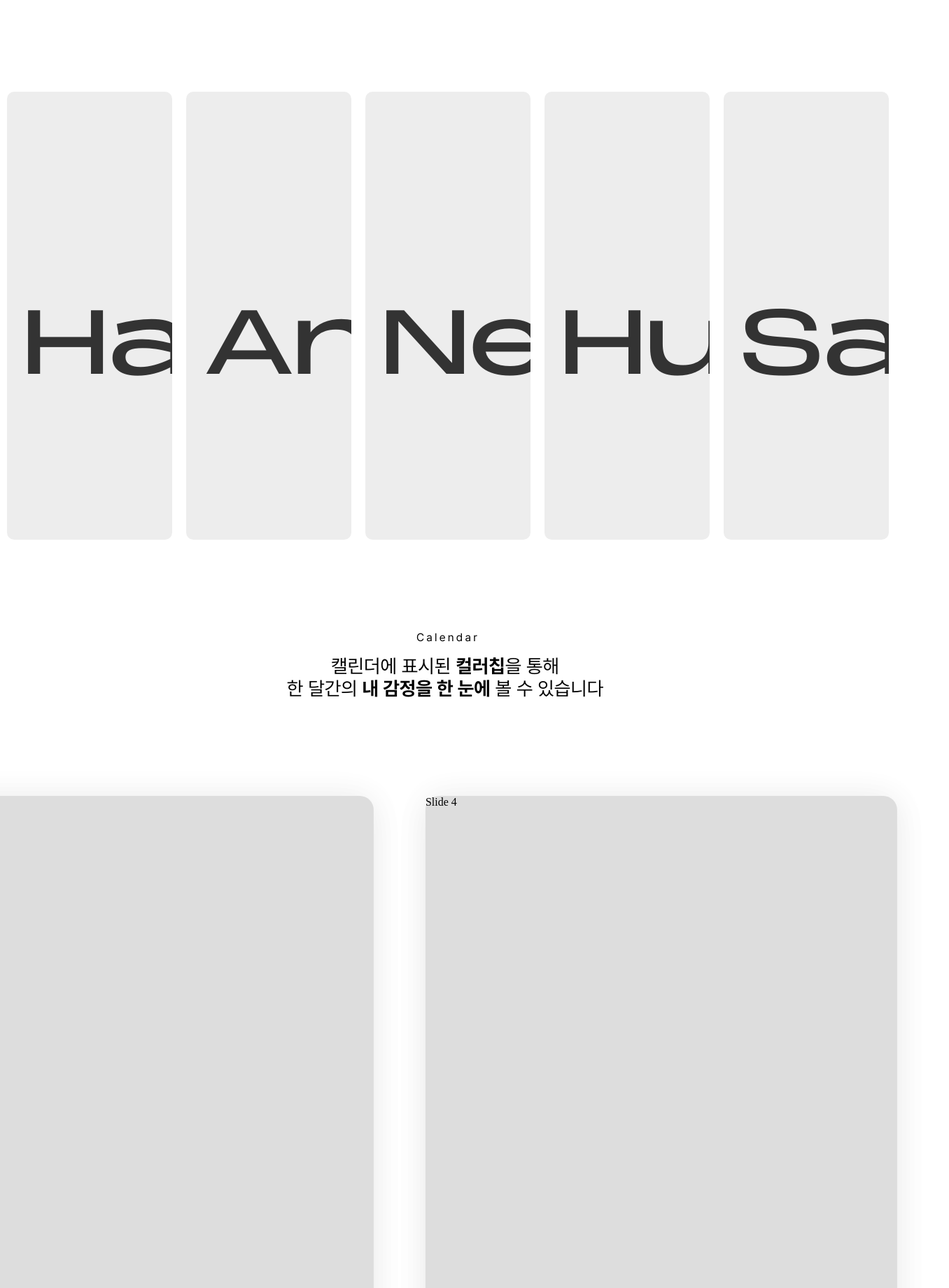
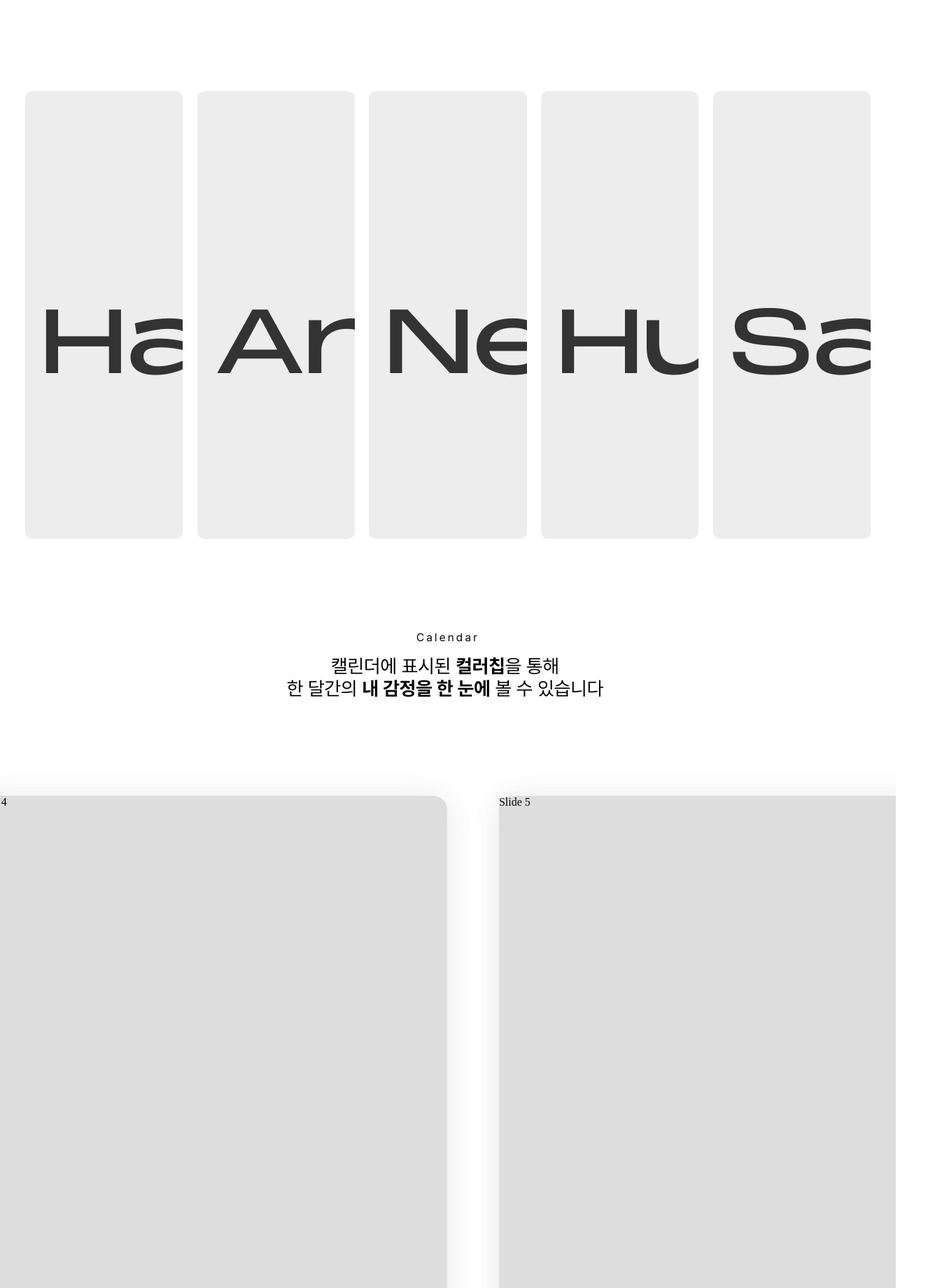
Before and after one commit to SU-ZIP/SUZIP-Frontend, a React (Create React App) app: page /about in a window 1280 px wide. Shown: the part 2500-4340 px from the top of the page at 70% size, 1356 px wide, since content can reach past the window. Built offline with nearby package versions, Linux system fonts and the light colour scheme; no server answers.

Commit message:
[Design] Change Slider Style

```diff
--- a/src/components/about/EmotionBox.tsx
+++ b/src/components/about/EmotionBox.tsx
@@ -22,7 +22,7 @@ const Box = styled.div<{ isClicked: boolean; isOtherClicked: boolean }>`
   height: ${({ isClicked }) => (isClicked ? "50vh" : "80vh")};
   color: #333333;
   background-color: #ededed;
-  margin: 10px;
+  margin: 0.8vw;
   overflow: hidden;
   position: relative;
   transition: all 0.5s ease;
--- a/src/components/about/Slider2.tsx
+++ b/src/components/about/Slider2.tsx
@@ -2,9 +2,9 @@ import React, { useEffect, useRef } from "react";
 import styled from "styled-components";
 
 const SliderContainer = styled.div`
-  width: auto;
+  width: 100%;
   overflow: hidden;
-  margin: 10vh 0 10vh 0;
+  margin: 10vh 0;
   padding: 5vh 0 10vh 0;
 `;
 
@@ -22,21 +22,30 @@ const Slide = styled.div`
   margin-right: 74px;
   box-shadow:
     0 0px 50px 0 rgba(0, 0, 0, 0.05),
-    0 6px 50px 0 rgba(0, 0, 0, 0.05); // 그림자 추가
+    0 6px 50px 0 rgba(0, 0, 0, 0.05);
 `;
 
 const Slider2: React.FC = () => {
   const sliderRef = useRef<HTMLDivElement>(null);
+  const contentRef = useRef<HTMLDivElement>(null);
 
   useEffect(() => {
     const handleScroll = () => {
-      if (sliderRef.current) {
+      if (sliderRef.current && contentRef.current) {
         const { top } = sliderRef.current.getBoundingClientRect();
         const { innerHeight } = window;
         const diff = top - innerHeight;
 
         if (diff < 0) {
-          sliderRef.current.style.transform = `translateX(${diff}px)`;
+          const slides = contentRef.current.children;
+          const slideWidth = slides[0].clientWidth + 74; // Slide width + margin-right
+          const maxScroll = slideWidth * (slides.length / 2);
+
+          const scrollPosition = Math.abs(diff);
+          const newPosition = scrollPosition % maxScroll;
+
+          contentRef.current.style.transition = "none";
+          contentRef.current.style.transform = `translateX(-${newPosition}px)`;
         }
       }
     };
@@ -47,15 +56,12 @@ const Slider2: React.FC = () => {
 
   return (
     <SliderContainer ref={sliderRef}>
-      <SliderContent>
-        <Slide>Slide 1</Slide>
-        <Slide>Slide 2</Slide>
-        <Slide>Slide 3</Slide>
-        <Slide>Slide 4</Slide>
-        <Slide>Slide 1</Slide>
-        <Slide>Slide 2</Slide>
-        <Slide>Slide 3</Slide>
-        <Slide>Slide 4</Slide>
+      <SliderContent ref={contentRef}>
+        {Array(8)
+          .fill(null)
+          .map((_, index) => (
+            <Slide key={index}>Slide {index + 1}</Slide>
+          ))}
       </SliderContent>
     </SliderContainer>
   );
--- a/src/pages/AboutPage.tsx
+++ b/src/pages/AboutPage.tsx
@@ -20,8 +20,20 @@ const AboutPageContainer = styled.div`
   flex-direction: column;
   align-items: center;
   justify-content: center;
-  margin: 0 auto;
   padding: 7vh 0 10vh 0;
+  overflow-x: hidden; /* 수평 스크롤바를 없애기 위해 추가 */
+`;
+
+const ContentContainer = styled.div`
+  width: calc(
+    100% - 4vw
+  ); /* 전체 페이지의 너비를 뷰포트에서 4vw 뺀 크기로 설정 */
+  margin: 0 2vw; /* 양 옆에 2vw의 margin을 추가 */
+  display: flex;
+  flex-direction: column;
+  align-items: center;
+  justify-content: center;
+  overflow-x: hidden; /* 수평 스크롤바를 없애기 위해 추가 */
 `;
 
 const TypoContainer = styled.div`
@@ -110,7 +122,7 @@ const AnimatedSection = styled.div`
 
 const BoldTypo = styled.div`
   font-family: "PPMonumentExtended";
-  font-size: 4rem;
+  font-size: 4.1rem;
   font-weight: 200;
   color: #333333;
   line-height: 1.2;
@@ -192,6 +204,7 @@ export default function AboutPage() {
 
   return (
     <AboutPageContainer>
+      <ContentContainer>
         <GetStarted_Black />
         <TitleTypo />
         <VerticalLine />
@@ -200,7 +213,9 @@ export default function AboutPage() {
         <AnalyzeDescription />
         <EmotionBox />
         <CalendarDescription />
+      </ContentContainer>
       <Slider2 />
+      <ContentContainer>
         <PopTextContainer>
           <AnimatedSection ref={leftTextRef} className={leftTextAnimation}>
             <LeftPopText />
@@ -219,6 +234,7 @@ export default function AboutPage() {
           이미 계정이 있다면?
           <SignUpLink to="/login">로그인하기</SignUpLink>
         </SignUpText>
+      </ContentContainer>
     </AboutPageContainer>
   );
 }
```
Lines whose indentation alone changed are shown as unchanged.
